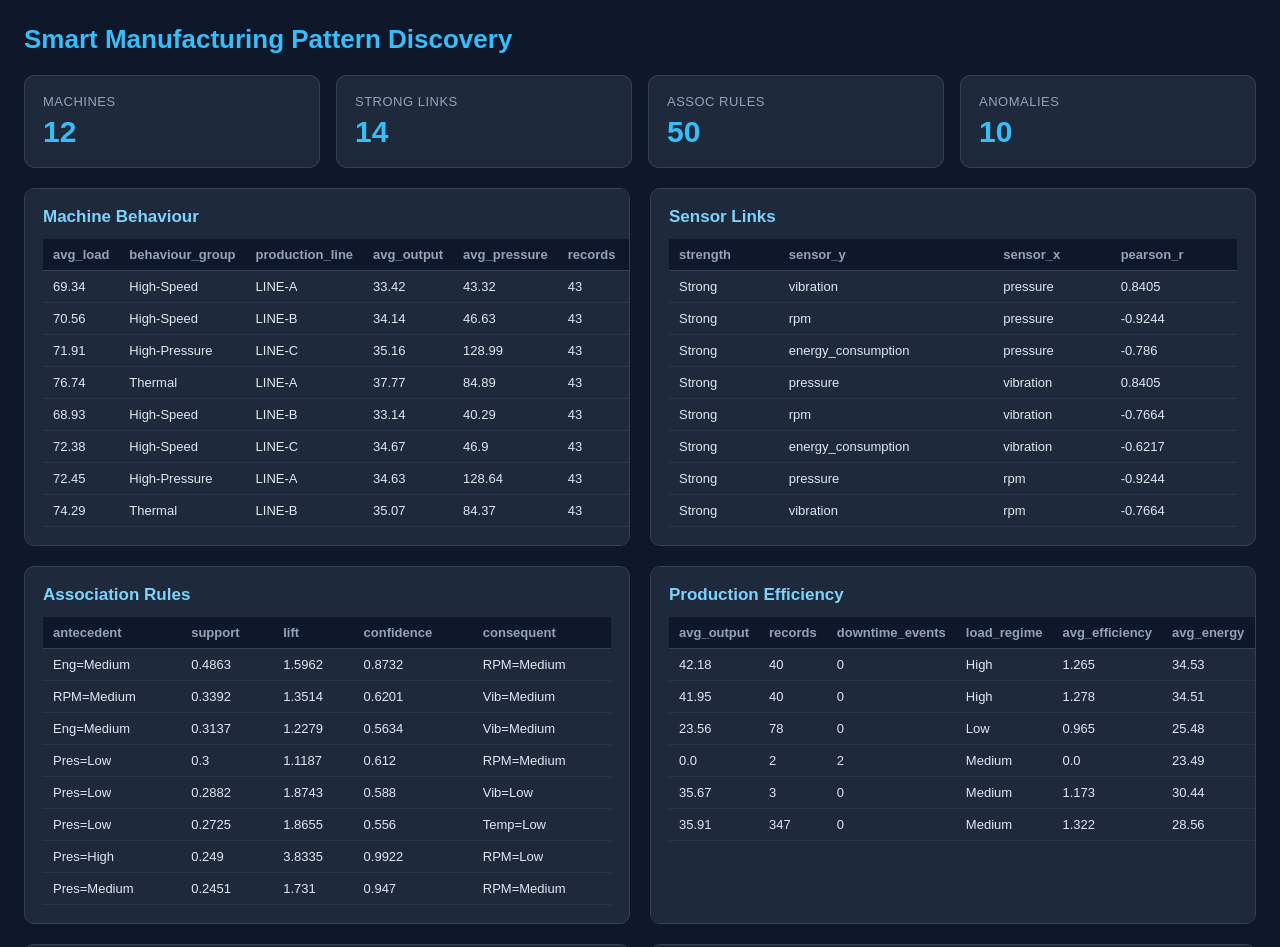
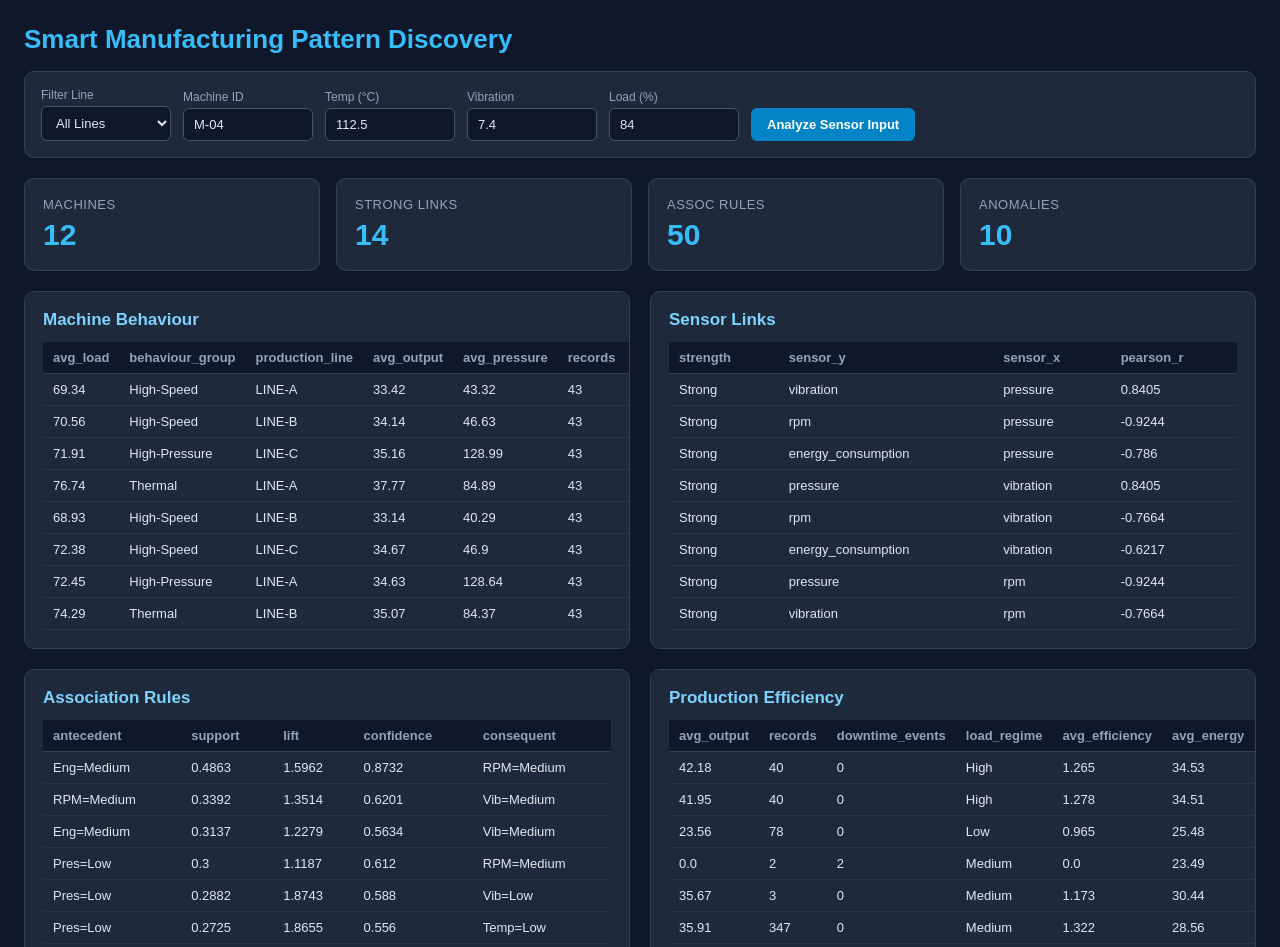
Before and after one commit to abhishekshettyc/Big-Data-Pattern-Discovery-for-Manufacturing-Using-Apache-Flume, a plain HTML site: page dashboard/index.html in a window 1280 px wide. Shown: the top 947 px of the page. Drawn offline with Linux system fonts and the light colour scheme.

Commit message:
Update index.html

```diff
--- a/dashboard/index.html
+++ b/dashboard/index.html
@@ -1,8 +1,14 @@
 <!DOCTYPE html><html><head><meta charset="utf-8"><title>Smart Manufacturing Pattern Discovery</title><style>
 *{box-sizing:border-box}
 body{font-family:Arial,sans-serif;background:#0f172a;color:#e2e8f0;margin:0;padding:24px}
-h1{color:#38bdf8;margin:0 0 20px;font-size:26px}
+h1{color:#38bdf8;margin:0 0 16px;font-size:26px}
 h3{color:#7dd3fc;margin:0 0 12px;font-size:17px}
+.controls{background:#1e293b;padding:16px;border-radius:10px;border:1px solid #334155;margin-bottom:20px;display:flex;flex-wrap:wrap;gap:12px;align-items:flex-end}
+.field{display:flex;flex-direction:column;gap:4px;font-size:12px;color:#94a3b8}
+input,select{background:#0f172a;color:#e2e8f0;border:1px solid #475569;padding:8px 10px;border-radius:6px;font-size:13px;width:130px}
+button{background:#0284c7;color:#fff;border:none;padding:9px 16px;border-radius:6px;font-weight:bold;cursor:pointer;font-size:13px}
+button:hover{background:#0369a1}
+.sim-out{width:100%;padding:10px 14px;border-radius:6px;background:#0f172a;border-left:4px solid #38bdf8;font-size:13px;display:none}
 .kpis{display:grid;grid-template-columns:repeat(auto-fit,minmax(200px,1fr));gap:16px;margin-bottom:20px}
 .panels{display:grid;grid-template-columns:repeat(auto-fit,minmax(520px,1fr));gap:20px}
 .card{background:#1e293b;padding:18px;border-radius:10px;border:1px solid #334155;overflow-x:auto}
@@ -13,13 +19,38 @@ th{background:#0f172a;color:#94a3b8;text-align:left;padding:8px 10px;border-bott
 td{padding:8px 10px;border-bottom:1px solid #283548}
 tr:hover td{background:#263348}
 </style></head>
-<body><h1>Smart Manufacturing Pattern Discovery</h1><div id="kpis" class="kpis"></div><div id="panels" class="panels"></div>
+<body>
+<h1>Smart Manufacturing Pattern Discovery</h1>
+<div class="controls">
+  <div class="field"><label>Filter Line</label><select id="lineFilter" onchange="render()"><option value="ALL">All Lines</option><option value="LINE-A">LINE-A</option><option value="LINE-B">LINE-B</option><option value="LINE-C">LINE-C</option></select></div>
+  <div class="field"><label>Machine ID</label><input id="inMac" value="M-04"></div>
+  <div class="field"><label>Temp (°C)</label><input id="inTemp" type="number" step="0.1" value="112.5"></div>
+  <div class="field"><label>Vibration</label><input id="inVib" type="number" step="0.1" value="7.4"></div>
+  <div class="field"><label>Load (%)</label><input id="inLoad" type="number" step="0.1" value="84"></div>
+  <button onclick="runCheck()">Analyze Sensor Input</button>
+  <div id="simOut" class="sim-out"></div>
+</div>
+<div id="kpis" class="kpis"></div>
+<div id="panels" class="panels"></div>
 <script>
 var x=new XMLHttpRequest();x.open("GET","patterns.json",false);x.send();var d=JSON.parse(x.responseText);
 function k(t,v){return"<div class=card><div class=kpi-title>"+t+"</div><div class=kpi>"+v+"</div></div>";}
-var sc=d.sensor_relationships.filter(function(r){return r.strength=="Strong"&&r.sensor_x!=r.sensor_y;});
-document.getElementById("kpis").innerHTML=k("Machines",d.machine_behaviour.length)+k("Strong Links",sc.length)+k("Assoc Rules",d.association_rules.length)+k("Anomalies",d.anomalies_detected.length);
-function tbl(t,r){if(!r.length)return"";var ks=Object.keys(r[0]),h="<tr>";ks.forEach(function(c){h+="<th>"+c+"</th>";});h+="</tr>";r.slice(0,8).forEach(function(row){h+="<tr>";ks.forEach(function(c){h+="<td>"+row[c]+"</td>";});h+="</tr>";});return"<div class=card><h3>"+t+"</h3><table>"+h+"</table></div>";}
-var p=document.getElementById("panels");
-p.innerHTML=tbl("Machine Behaviour",d.machine_behaviour)+tbl("Sensor Links",sc)+tbl("Association Rules",d.association_rules)+tbl("Production Efficiency",d.production_patterns)+tbl("Temporal Shifts",d.temporal_patterns)+tbl("Anomalies",d.anomalies_detected);
+function tbl(t,r){if(!r.length)return"<div class=card><h3>"+t+"</h3><p style='color:#94a3b8'>No matching rows</p></div>";var ks=Object.keys(r[0]),h="<tr>";ks.forEach(function(c){h+="<th>"+c+"</th>";});h+="</tr>";r.slice(0,8).forEach(function(row){h+="<tr>";ks.forEach(function(c){h+="<td>"+row[c]+"</td>";});h+="</tr>";});return"<div class=card><h3>"+t+"</h3><table>"+h+"</table></div>";}
+function render(){
+  var lf=document.getElementById("lineFilter").value;
+  var mb=lf=="ALL"?d.machine_behaviour:d.machine_behaviour.filter(function(r){return r.production_line==lf;});
+  var an=lf=="ALL"?d.anomalies_detected:d.anomalies_detected.filter(function(r){return r.production_line==lf;});
+  var sc=d.sensor_relationships.filter(function(r){return r.strength=="Strong"&&r.sensor_x!=r.sensor_y;});
+  document.getElementById("kpis").innerHTML=k("Machines",mb.length)+k("Strong Links",sc.length)+k("Assoc Rules",d.association_rules.length)+k("Anomalies",an.length);
+  document.getElementById("panels").innerHTML=tbl("Machine Behaviour",mb)+tbl("Sensor Links",sc)+tbl("Association Rules",d.association_rules)+tbl("Production Efficiency",d.production_patterns)+tbl("Temporal Shifts",d.temporal_patterns)+tbl("Anomalies",an);
+}
+function runCheck(){
+  var m=document.getElementById("inMac").value,t=parseFloat(document.getElementById("inTemp").value),v=parseFloat(document.getElementById("inVib").value),l=parseFloat(document.getElementById("inLoad").value);
+  var tz=((t-72)/8.2).toFixed(2),vz=((v-3.1)/0.85).toFixed(2),alert=(Math.abs(tz)>2.5||Math.abs(vz)>2.5);
+  var out=document.getElementById("simOut");out.style.display="block";
+  out.style.borderLeftColor=alert?"#ef4444":"#22c55e";
+  out.innerHTML=(alert?"<b style='color:#f87171'>WARNING — Sensor_Surge Detected!</b> Check <b>"+m+"</b> before it breaks! ":"<b style='color:#4ade80'>NORMAL — Healthy Operating State:</b> ")+"Temp Z-Score = <b>"+tz+"</b>, Vibration Z-Score = <b>"+vz+"</b>, Load Regime = <b>"+(l>75?"OVERLOAD (High)":"OPTIMAL (Medium)")+"</b>";
+  if(alert){d.anomalies_detected.unshift({anomaly_type:"Sensor_Surge (Live)",production_line:document.getElementById("lineFilter").value=="ALL"?"LINE-A":document.getElementById("lineFilter").value,vibration:v,timestamp:"LIVE-TEST",temp_z:tz,machine_id:m,vib_z:vz,temperature:t});render();}
+}
+render();
 </script></body></html>
```
